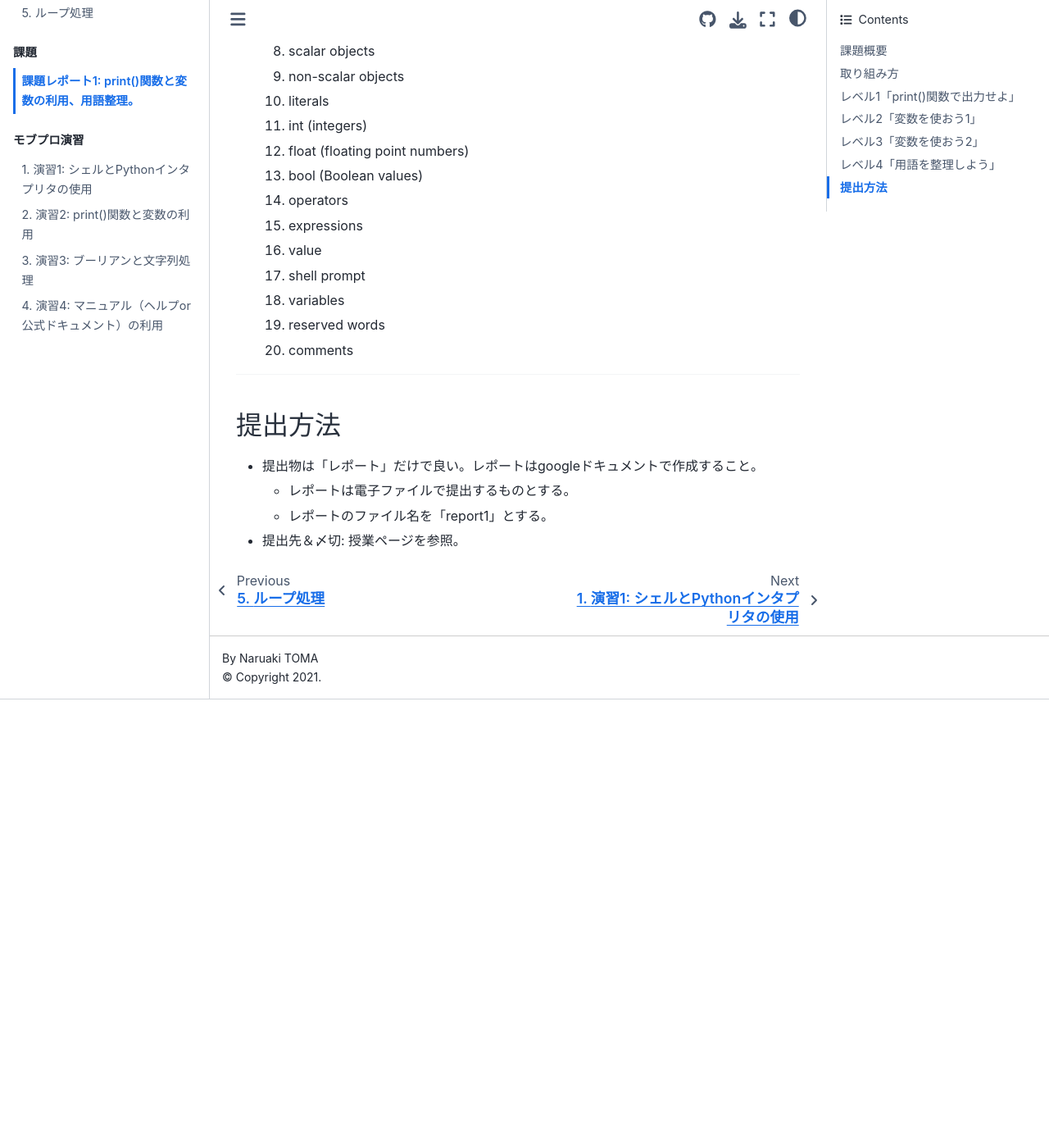
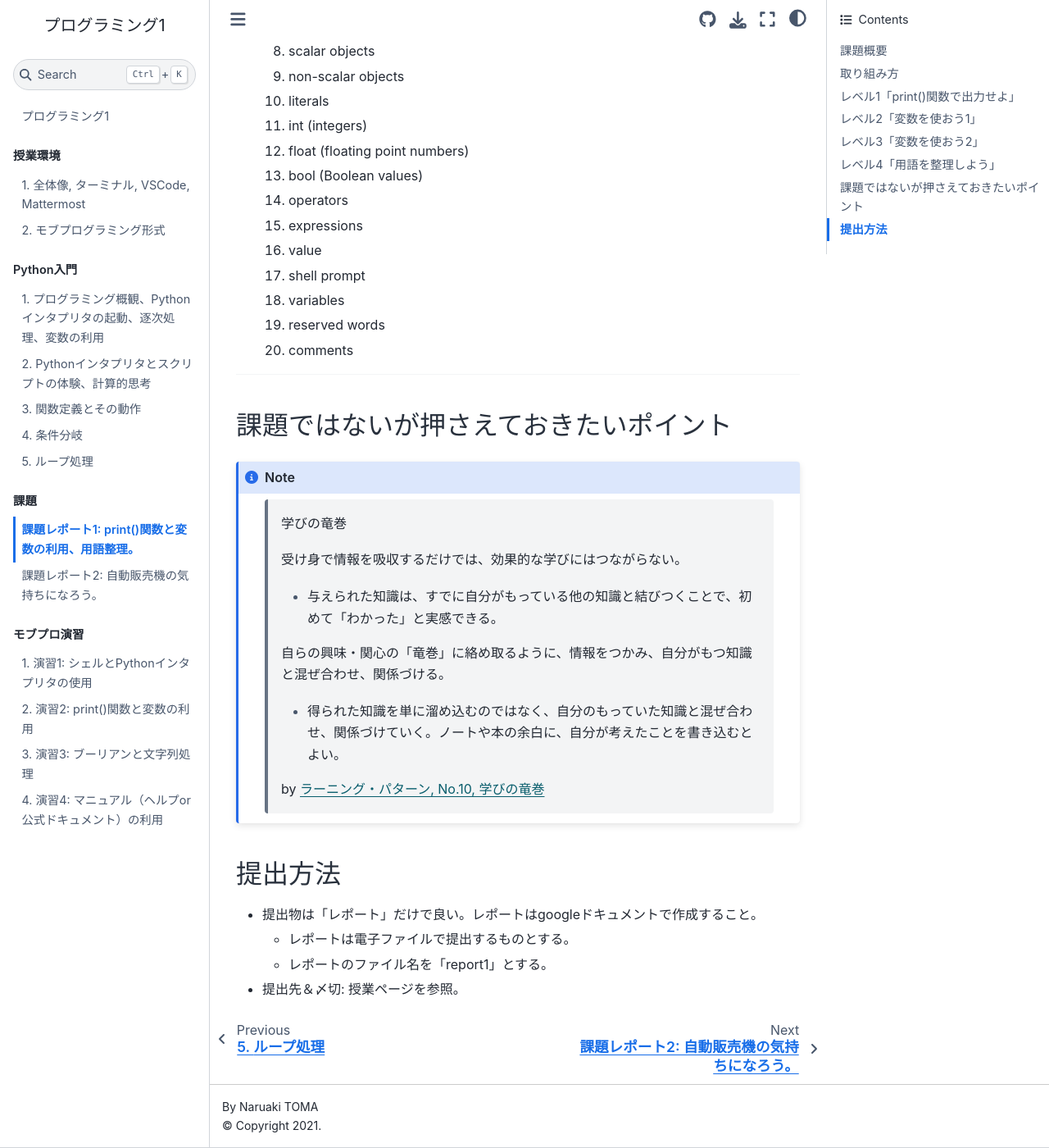
Before and after one commit to naltoma/python_intro2021, a Jupyter Book: the page built from report/report1_print_variable_terms.md, in a window 1280 px wide and 1400 px high, scrolled down 3863 px. Shown: the whole window at 82% size. Built offline with Jupyter Book 1.0.4 settings and Sphinx 7.4.7 and the Sphinx Book theme 1.1.4, drawn with Linux system fonts in a browser that asks for light colours; before the commit the page ends 4716 px from its top, so only the background shows below that.

Commit message:
add tips about learning patterns, report 2

````diff
--- a/_toc.yml
+++ b/_toc.yml
@@ -18,6 +18,7 @@
 - part: 課題
   chapters:
   - file: report/report1_print_variable_terms.md
+  - file: report/report2_branching_function.md
 
 - part: モブプロ演習
   numbered: true
--- a/exercise/howto.md
+++ b/exercise/howto.md
@@ -1,5 +1,18 @@
 # モブプログラミング形式
 
+## 何故モブプログラミングか
+> 自分のなかだけで閉じていた「学び」を開いてみると、ひとりでは得られない発見や成長がある。
+>
+> - 一人がもてる知識や視点には、限りがある。
+> - 様々な視点・意見に触れることは、自分の世界観や理解を深めることにつながる。
+> - 話すことで初めて、自分が何を理解していて、何を理解していないのかが明らかになる。
+> - 人は、他者の存在や眼差しを意識することで、より頑張ることができる。
+> - 一緒に学ぶ仲間や話し相手、ライバルなど、いろいろなかたちで他の人との関係性を構築する。
+> - 完璧になってから学びの成果を披露するのではなく、途中段階で他の人と共有し、フィードバックを得る。
+>
+> by [ラーニング・パターン, No.3 学びをひらく](https://learningpatterns.sfc.keio.ac.jp/No3.html)
+
+---
 ## モブプログラミングのやり方
 モブプログラミングとは、みんなで一つの画面を見てワイワイしながらプログラミングすること。
 - 参考記事
--- a/report/report1_print_variable_terms.md
+++ b/report/report1_print_variable_terms.md
@@ -105,6 +105,19 @@
 
 <hr>
 
+## 課題ではないが押さえておきたいポイント
+```{note}
+> 学びの竜巻
+>
+> 受け身で情報を吸収するだけでは、効果的な学びにはつながらない。
+> - 与えられた知識は、すでに自分がもっている他の知識と結びつくことで、初めて「わかった」と実感できる。
+>
+> 自らの興味・関心の「竜巻」に絡め取るように、情報をつかみ、自分がもつ知識と混ぜ合わせ、関係づける。
+> - 得られた知識を単に溜め込むのではなく、自分のもっていた知識と混ぜ合わせ、関係づけていく。ノートや本の余白に、自分が考えたことを書き込むとよい。
+>
+> by [ラーニング・パターン, No.10, 学びの竜巻](https://learningpatterns.sfc.keio.ac.jp/No10.html)
+```
+
 ## 提出方法
 - 提出物は「レポート」だけで良い。レポートはgoogleドキュメントで作成すること。
   - レポートは電子ファイルで提出するものとする。
````
Also changed, not shown: environment.md (+1 -0 lines), report/report2_branching_function.md (added, +142 -0 lines).
